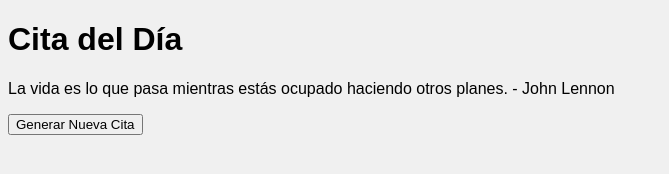
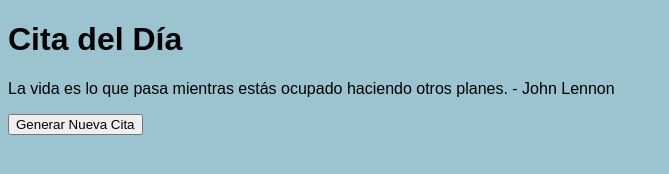
Before and after one commit to DanielMR01/quote-generator, a plain HTML site: page index.html in a window 1280 px wide. Shown: the whole page, without its empty margins (0-669 px from the left). Drawn offline with Linux system fonts and the light colour scheme.

```diff
--- a/styles.css
+++ b/styles.css
@@ -1 +1,4 @@
-body { font-family: sans-serif; background-color: #f0f0f0; }
+body {
+    font-family: sans-serif;
+    background-color: rgb(155, 195, 208);
+}
```
